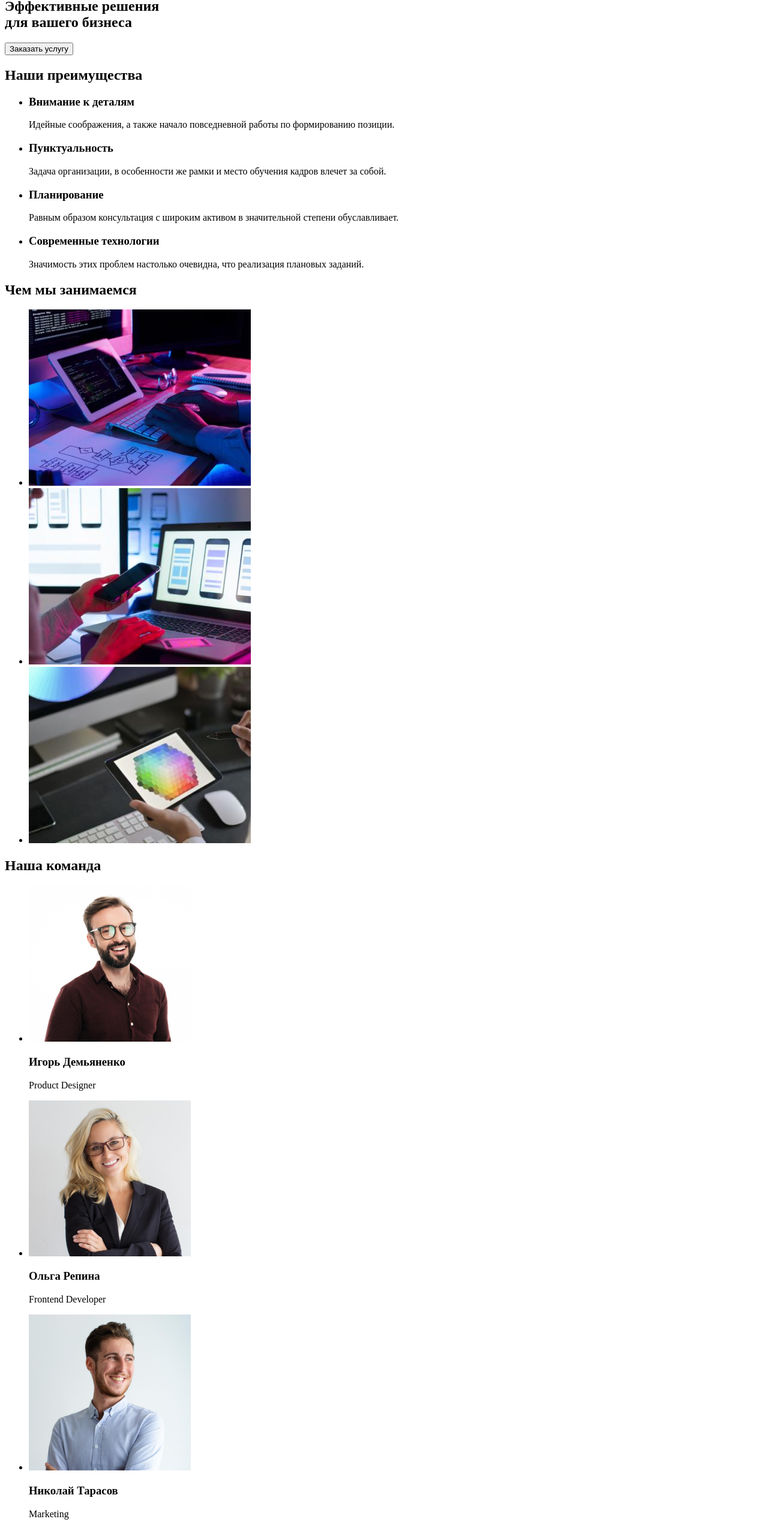
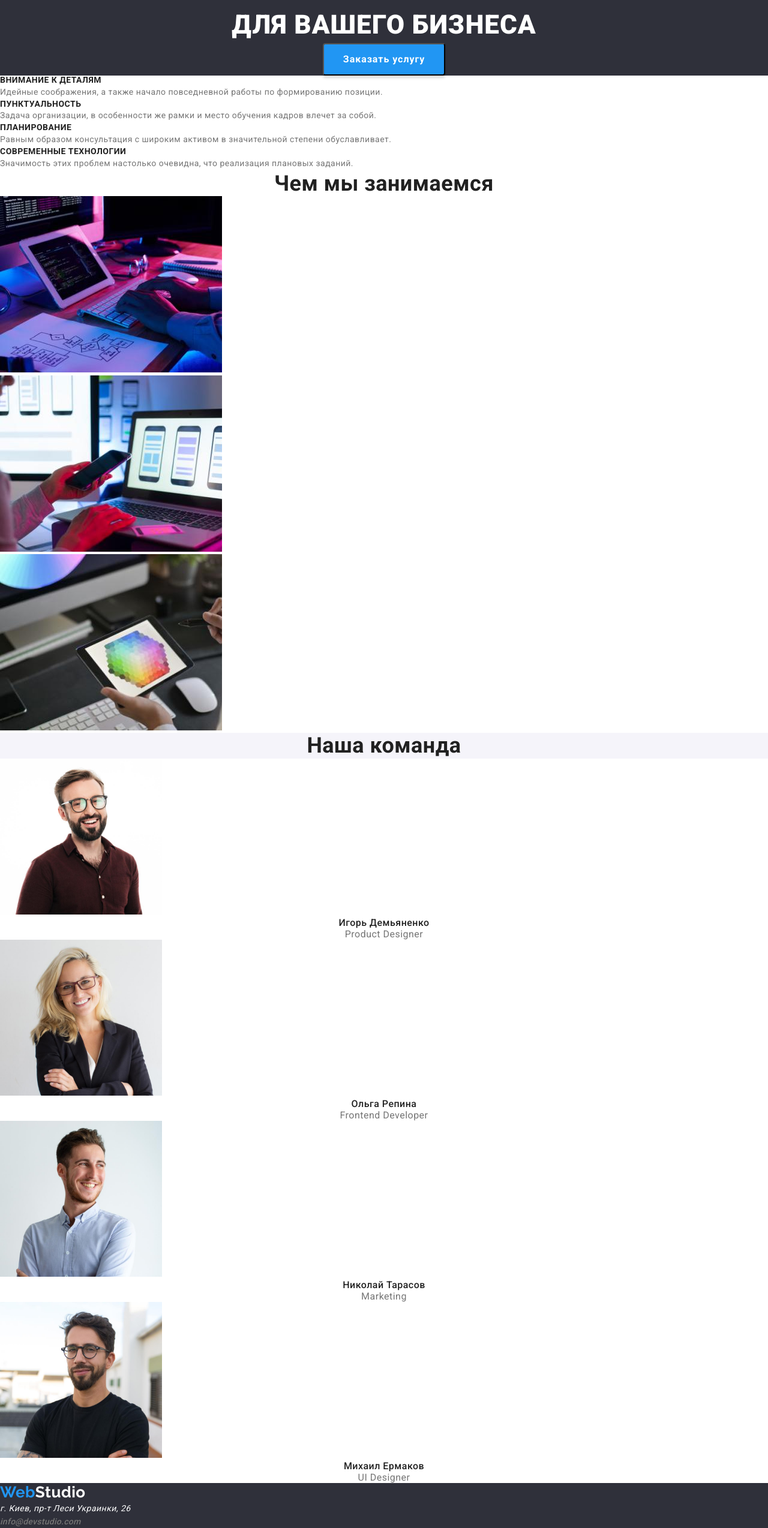
Before and after one commit to Naliv88/goit-markup-hw-02, a plain HTML site: page index.html in a window 1280 px wide. Shown: the part 171-2719 px from the top of the page at 60% size. Drawn offline with nearby package versions, Linux system fonts and the light colour scheme.

Commit message:
homework 2

```diff
--- a/index.html
+++ b/index.html
@@ -7,6 +7,15 @@
     <link rel="preconnect" href="https://fonts.googleapis.com" />
     <link rel="preconnect" href="https://fonts.gstatic.com" crossorigin />
     <title>Home Work</title>
+    <link
+      href="https://fonts.googleapis.com/css2?family=Raleway:wght@700&family=Roboto:wght@400;500;700;900&display=swap"
+      rel="stylesheet"
+    />
+    <link
+      rel="stylesheet"
+      href="https://cdnjs.cloudflare.com/ajax/libs/modern-normalize/1.1.0/modern-normalize.min.css"
+    />
+    <link rel="stylesheet" href="./styles/styles.css" />
   </head>
   <body>
     <!-- header -->
@@ -26,14 +35,10 @@
       </nav>
       <ul class="contact header">
         <li>
-          <a class="contact-mail" href="malito:info@devstudio.com"
-            >info@devstudio.com</a
-          >
+          <a class="contact-mail" href="malito:info@devstudio.com">info@devstudio.com</a>
         </li>
         <li>
-          <a class="contact-phone" href="tel:+380961111111"
-            >+38 096 111 11 11</a
-          >
+          <a class="contact-phone" href="tel:+380961111111">+38 096 111 11 11</a>
         </li>
       </ul>
     </header>
@@ -41,67 +46,49 @@
     <main>
       <!-- Hero -->
       <section class="hero">
-        <h1 class="hero-title uppertext">
-          Эффективные решения<br />для вашего бизнеса
-        </h1>
-        <button type="button" id="orderServices" class="hero-btn">
-          Заказать услугу
-        </button>
+        <h1 class="hero-title uppertext">Эффективные решения<br />для вашего бизнеса</h1>
+        <button type="button" id="orderServices" class="hero-btn">Заказать услугу</button>
       </section>
 
       <!-- advantages -->
-      <section class="section">
-        <h2 class="section-title">Наши преимущества</h2>
-        <ul class="list-description">
+      <section class="section advantages">
+        <h2 hidden class="section-title">Наши преимущества</h2>
+        <ul class="list">
           <li>
-            <h3 class="uppertext">Внимание к деталям</h3>
-            <p>
-              Идейные соображения, а также начало повседневной работы по
-              формированию позиции.
+            <h3 class="list-title uppertext">Внимание к деталям</h3>
+            <p class="list-text">
+              Идейные соображения, а также начало повседневной работы по формированию позиции.
             </p>
           </li>
           <li>
-            <h3 class="uppertext">Пунктуальность</h3>
-            <p>
-              Задача организации, в особенности же рамки и место обучения кадров
-              влечет за собой.
+            <h3 class="list-title uppertext">Пунктуальность</h3>
+            <p class="list-text">
+              Задача организации, в особенности же рамки и место обучения кадров влечет за собой.
             </p>
           </li>
           <li>
-            <h3 class="uppertext">Планирование</h3>
-            <p>
-              Равным образом консультация с широким активом в значительной
-              степени обуславливает.
+            <h3 class="list-title uppertext">Планирование</h3>
+            <p class="list-text">
+              Равным образом консультация с широким активом в значительной степени обуславливает.
             </p>
           </li>
           <li>
-            <h3 class="uppertext">Современные технологии</h3>
-            <p>
-              Значимость этих проблем настолько очевидна, что реализация
-              плановых заданий.
+            <h3 class="list-title uppertext">Современные технологии</h3>
+            <p class="list-text">
+              Значимость этих проблем настолько очевидна, что реализация плановых заданий.
             </p>
           </li>
         </ul>
       </section>
-      <!-- what we doing -->
-      <section class="section">
+      <!-- About -->
+      <section class="section about">
         <h2 class="section-title">Чем мы занимаемся</h2>
         <ul>
           <li>
-            <img
-              src="./image/box.jpg"
-              alt="создание кода"
-              width="370"
-              height="294"
-            />
+            <img src="./image/box.jpg" alt="создание кода" width="370" height="294" />
           </li>
           <li>
-            <img
-              src="./image/box2.jpg"
-              alt="создание приложения"
-              width="370"
-              height="294"
-            />
+            <img src="./image/box2.jpg" alt="создание приложения" width="370" height="294" />
           </li>
           <li>
             <img src="./image/box3.jpg" alt="дизайн" width="370" height="294" />
@@ -109,48 +96,28 @@
         </ul>
       </section>
       <!-- persons -->
-      <section class="section section-bg">
+      <section class="section persons">
         <h2 class="section-title">Наша команда</h2>
-        <ul class="list-description">
-          <li>
-            <img
-              src="./image/img.jpg"
-              alt="фотография Игорь Демьяненко"
-              width="270"
-              height="260"
-            />
-            <h3>Игорь Демьяненко</h3>
-            <p lang="en">Product Designer</p>
+        <ul class="list">
+          <li class="list-item">
+            <img src="./image/img.jpg" alt="фотография Игорь Демьяненко" width="270" height="260" />
+            <h3 class="list-title">Игорь Демьяненко</h3>
+            <p class="list-text" lang="en">Product Designer</p>
           </li>
-          <li>
-            <img
-              src="./image/img1.jpg"
-              alt="фотография Ольга Репина"
-              width="270"
-              height="260"
-            />
-            <h3>Ольга Репина</h3>
-            <p lang="en">Frontend Developer</p>
+          <li class="list-item">
+            <img src="./image/img1.jpg" alt="фотография Ольга Репина" width="270" height="260" />
+            <h3 class="list-title">Ольга Репина</h3>
+            <p class="list-text" lang="en">Frontend Developer</p>
           </li>
-          <li>
-            <img
-              src="./image/img2.jpg"
-              alt="фотография Николай Тарасов"
-              width="270"
-              height="260"
-            />
-            <h3>Николай Тарасов</h3>
-            <p lang="en">Marketing</p>
+          <li class="list-item">
+            <img src="./image/img2.jpg" alt="фотография Николай Тарасов" width="270" height="260" />
+            <h3 class="list-title">Николай Тарасов</h3>
+            <p class="list-text" lang="en">Marketing</p>
           </li>
-          <li>
-            <img
-              src="./image/img3.jpg"
-              alt="фотография Михаил Ермаков"
-              width="270"
-              height="260"
-            />
-            <h3>Михаил Ермаков</h3>
-            <p lang="en">UI Designer</p>
+          <li class="list-item">
+            <img src="./image/img3.jpg" alt="фотография Михаил Ермаков" width="270" height="260" />
+            <h3 class="list-title">Михаил Ермаков</h3>
+            <p class="list-text" lang="en">UI Designer</p>
           </li>
         </ul>
       </section>
@@ -158,26 +125,18 @@
     <!-- footer -->
     <footer>
       <!-- logo footer -->
-      <a href="./" class="logo footer"
-        >Web<span class="logo-web">Studio</span></a
-      >
+      <a href="./" class="logo footer">Web<span class="logo-web">Studio</span></a>
       <!-- contacts footer -->
       <address class="contact footer">
         <ul>
           <li>
-            <span class="contact-addres">
-              г. Киев, пр-т Леси Украинки, 26<br
-            /></span>
+            <span class="contact-addres"> г. Киев, пр-т Леси Украинки, 26<br /></span>
           </li>
           <li>
-            <a class="contact-mail" href="malito:info@devstudio.com"
-              >info@devstudio.com </a
-            ><br />
+            <a class="contact-mail" href="malito:info@devstudio.com">info@devstudio.com </a><br />
           </li>
           <li>
-            <a class="contact-phone" href="tel:+380961111111"
-              >+38 096 111 11 11</a
-            >
+            <a class="contact-phone" href="tel:+380961111111">+38 096 111 11 11</a>
           </li>
         </ul>
       </address>
--- a/styles/styles.css
+++ b/styles/styles.css
@@ -1,21 +1,209 @@
+*, ::after, ::before{
+    padding: 0;
+    margin: 0;
+    box-sizing: border-box;
+    list-style: none;
+    text-decoration: none;
+}
+:root{
+    --color-title:#212121;
+    --color-text: #757575;
+    --color-accent: #2196F3;
+    --color-bg-first: #ffffff;
+    --color-bg-hero: #2F303A;
+    --color-bg-second: #F5F4FA;
+}
+
 body {
     font-family: 'Roboto', sans-serif;
-
-}
-ul{
-    list-style: none;
+    letter-spacing: 0.03em;
+    color: var(--color-text);
 }
 
-.logo{
+/* header */
+/* logo */
+.logo {
     font-family: 'Raleway', sans-serif ;
     font-style: normal;
     font-weight: 700;
     font-size: 26px;
-    line-height: 31px;
-    letter-spacing: 0.03em;
-    color: #000000;
-    text-decoration: none;
+    line-height: 1.19;
+    color: var(--color-accent);
+
 }
-.logo-web{
-    color: blue;
+.logo:hover, .logo:focus{
+    opacity: 0.7;
 }
+.header .logo-web{
+    color: #000;
+}
+/* Navigation */
+.nav-item{
+        font-weight: 500;
+        font-size: 14px;
+        line-height: 1.14;
+        letter-spacing: 0.02em;
+
+        color: var(--color-title);
+}
+.nav-item:hover,
+.lnav-item:focus{
+    color: var(--color-accent);
+}
+/* contact header */
+.contact-mail,
+.contact-phone{
+        font-weight: 500;
+        font-size: 14px;
+        line-height: 1.14;
+        letter-spacing: 0.02em;
+
+        color: var(--color-text);
+}
+.contact-mail:hover,
+ .contact-mail:focus,
+ .contact-phone:hover,
+ .contact-phone:focus{
+    color: var(--color-accent);
+}
+/* Hero */
+.hero{
+    color: var(--color-bg-first);
+    background-color: var(--color-bg-hero);
+
+    text-align: center;
+    letter-spacing: 0.06em;
+}
+.hero-title{
+
+    font-weight: 900;
+    font-size: 44px;
+    line-height: 1.36;
+
+    text-transform: uppercase;
+}
+.hero-btn{
+    background-color: var(--color-accent);
+    color: inherit;
+
+    font-weight: 700;
+    font-size: 16px;
+    line-height: 1.88;
+
+    letter-spacing: 0.06em;
+
+    box-shadow: 0px 4px 4px rgba(0, 0, 0, 0.15);
+    border-radius: 4px;
+    padding: 10px 32px;
+
+}
+.hero-btn:hover, .hero-btn:focus{
+    background: #188CE8;
+}
+
+/* Advanteges */
+.advantages .list-title{
+    font-weight: 700;
+    font-size: 14px;
+    line-height: 1.14;
+    text-transform: uppercase;
+
+    color: var(--color-title);
+}
+.advantages .list-text{
+    font-weight: 400;
+    font-size: 14px;
+    line-height: 1.71;
+
+}
+
+/* About */
+.section .section-title{
+        font-weight: 700;
+        font-size: 36px;
+        line-height: 1.17;
+        text-align: center;
+
+        color: var(--color-title);
+}
+
+/* Persons */
+.section.persons{
+    background-color: var(--color-bg-second);
+    line-height: 1.19;
+
+}
+.persons .list-item{
+    background-color: var(--color-bg-first);
+}
+
+
+.persons .list-title{
+        font-weight: 500;
+        font-size: 16px;
+        color: var(--color-title);
+        text-align: center;
+}
+.persons .list-text{
+        font-weight: 400;
+        font-size: 16px;
+        text-align: center;
+}
+/* Footer */
+footer{
+    background-color: var(--color-bg-hero);
+
+}
+
+.footer .logo-web {
+    color: var(--color-bg-first);
+
+}
+.contact-addres{
+        font-weight: 400;
+        font-size: 14px;
+        line-height: 1.71;
+
+        color: var(--color-bg-first);
+}
+
+
+/* Portfolio */
+/* button filter */
+.filter-btn .button {
+    color: var(--color-title);
+    background-color: var(--color-bg-second);
+
+    display: inline-block;
+    border-radius: 4px;
+    padding: 6px 22px;
+
+    font-weight: 500;
+    font-size: 16px;
+    line-height: 1.62;
+
+    text-align: center;
+
+}
+.filter-btn .button:hover,
+.filter-btn .button:focus{
+    background-color: var(--color-accent);
+    color: var(--color-bg-first);
+    box-shadow: 0px 3px 1px rgba(0, 0, 0, 0.1), 0px 1px 2px rgba(0, 0, 0, 0.08), 0px 2px 2px rgba(0, 0, 0, 0.12);
+}
+
+/* article filter */
+.exampl-list .exempl-title{
+    font-weight: 700;
+    font-size: 18px;
+    line-height: 2;
+    letter-spacing: 0.06em;
+
+    color: var(--color-title);
+}
+.exampl-list .exempl-text{
+    font-weight: 400;
+    font-size: 16px;
+    line-height: 1.88;
+
+}
```
Also changed, not shown: portfolio.html (added, +168 -0 lines), .prettierrc.json (added), image/imgp1.jpg (added), image/imgp2.jpg (added), image/imgp3.jpg (added), image/imgp4.jpg (added), image/imgp5.jpg (added), image/imgp6.jpg (added), image/imgp7.jpg (added), image/imgp8.jpg (added), image/imgp9.jpg (added).
